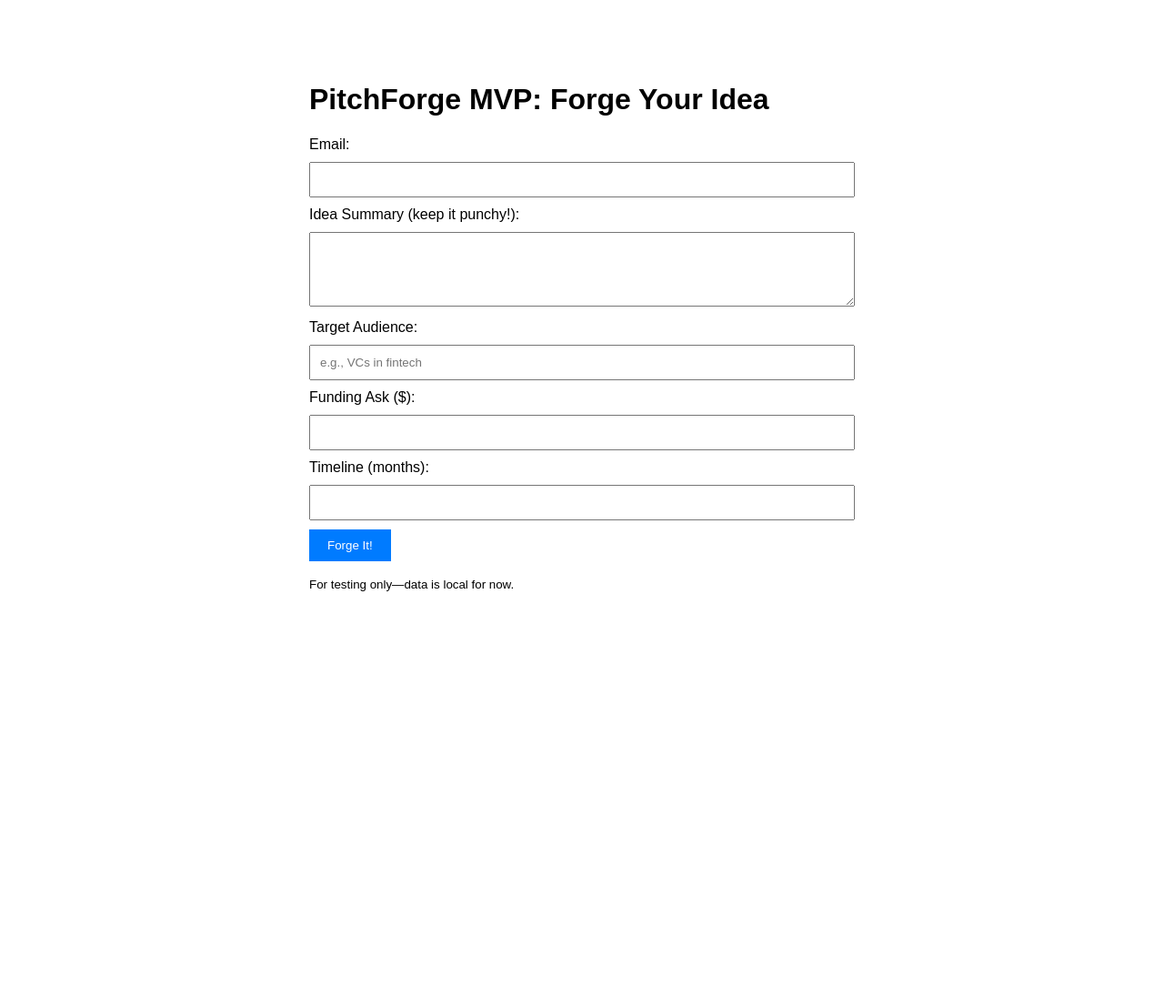
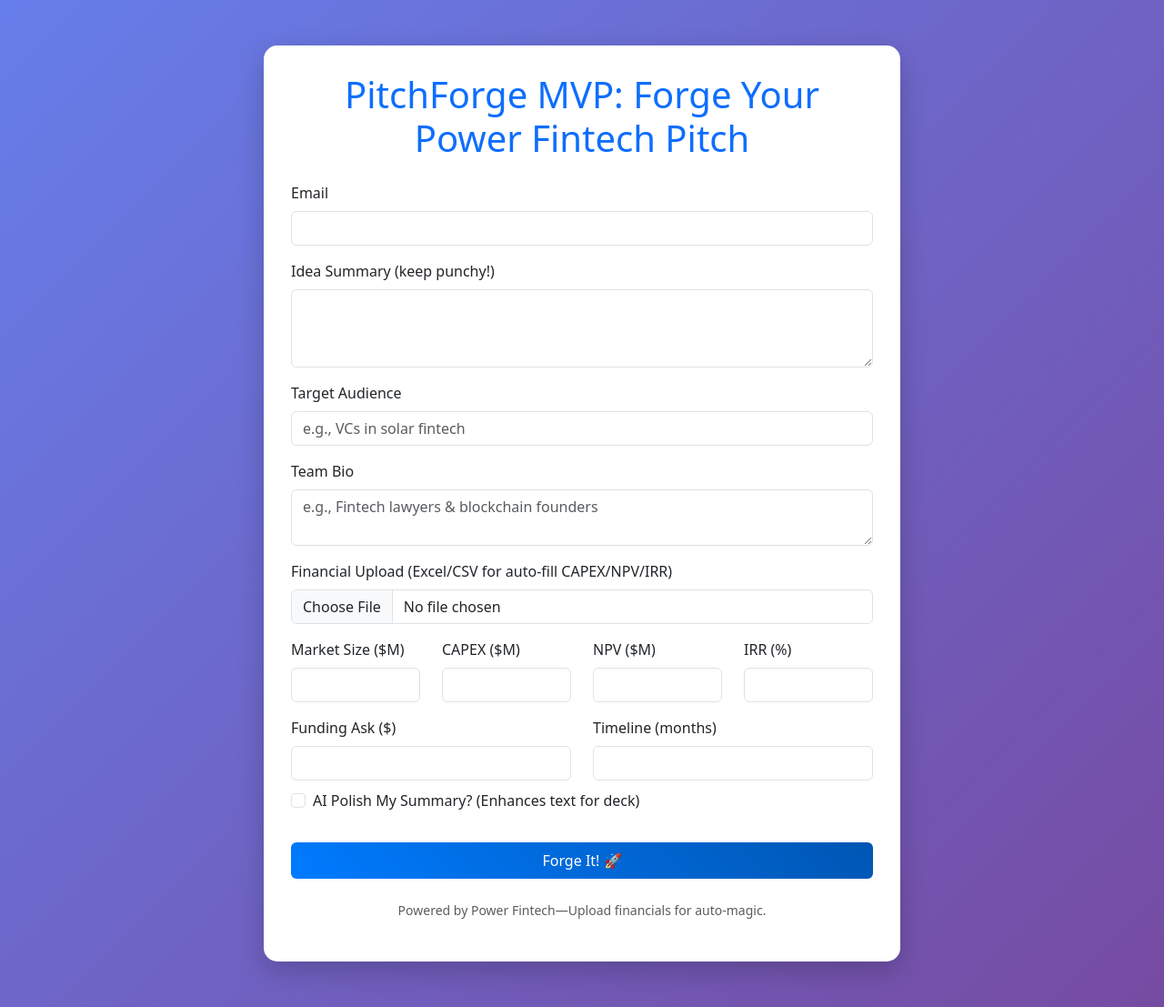
Before and after one commit to RodvenAdAstra/PitchForge-MVP, a Flask app: page / in a window 1280 px wide. Shown: the whole page at 91% size. Before the commit the page ends 650 px from the top, so only its background shows below. Run offline with Flask 3, Linux system fonts and the light colour scheme; some libraries are stand-ins or nearby versions.

Commit message:
Update form.html

```diff
--- a/templates/form.html
+++ b/templates/form.html
@@ -1,33 +1,84 @@
 <!DOCTYPE html>
-<html>
+<html lang="en">
 <head>
-    <title>PitchForge MVP - Tester Input</title>
+    <title>PitchForge MVP - Forge Your Pitch</title>
+    <link href="https://cdn.jsdelivr.net/npm/bootstrap@5.3.3/dist/css/bootstrap.min.css" rel="stylesheet">
     <style>
-        body { font-family: Arial, sans-serif; max-width: 600px; margin: 50px auto; padding: 20px; }
-        input, textarea { width: 100%; padding: 10px; margin: 10px 0; box-sizing: border-box; }
-        button { background: #007bff; color: white; padding: 10px 20px; border: none; cursor: pointer; }
-        .flash { color: red; }
+        body { background: linear-gradient(135deg, #667eea 0%, #764ba2 100%); min-height: 100vh; }
+        .form-card { background: white; border-radius: 15px; box-shadow: 0 10px 30px rgba(0,0,0,0.2); padding: 30px; max-width: 700px; margin: 50px auto; }
+        .btn-forge { background: linear-gradient(45deg, #007bff, #0056b3); border: none; }
+        .ai-toggle { margin: 10px 0; }
     </style>
 </head>
 <body>
-    <h1>PitchForge MVP: Forge Your Idea</h1>
-    {% with messages = get_flashed_messages() %}
-        {% if messages %}
-            <ul class="flash">
-                {% for message in messages %}
-                    <li>{{ message }}</li>
-                {% endfor %}
-            </ul>
-        {% endif %}
-    {% endwith %}
-    <form method="POST">
-        <label>Email: <input type="email" name="email" required></label><br>
-        <label>Idea Summary (keep it punchy!): <textarea name="idea_summary" rows="4" required></textarea></label><br>
-        <label>Target Audience: <input type="text" name="target_audience" placeholder="e.g., VCs in fintech"></label><br>
-        <label>Funding Ask ($): <input type="number" name="funding_ask" step="0.01"></label><br>
-        <label>Timeline (months): <input type="number" name="timeline_months" min="1"></label><br>
-        <button type="submit">Forge It!</button>
-    </form>
-    <p><small>For testing only—data is local for now.</small></p>
+    <div class="container">
+        <div class="form-card">
+            <h1 class="text-center mb-4 text-primary">PitchForge MVP: Forge Your Power Fintech Pitch</h1>
+            {% with messages = get_flashed_messages() %}
+                {% if messages %}
+                    <div class="alert alert-warning">
+                        {{ messages[0] }}
+                    </div>
+                {% endif %}
+            {% endwith %}
+            <form method="POST" enctype="multipart/form-data">
+                <div class="mb-3">
+                    <label class="form-label">Email</label>
+                    <input type="email" class="form-control" name="email" required>
+                </div>
+                <div class="mb-3">
+                    <label class="form-label">Idea Summary (keep punchy!)</label>
+                    <textarea class="form-control" name="idea_summary" rows="3" required></textarea>
+                </div>
+                <div class="mb-3">
+                    <label class="form-label">Target Audience</label>
+                    <input type="text" class="form-control" name="target_audience" placeholder="e.g., VCs in solar fintech">
+                </div>
+                <div class="mb-3">
+                    <label class="form-label">Team Bio</label>
+                    <textarea class="form-control" name="team_bio" rows="2" placeholder="e.g., Fintech lawyers & blockchain founders"></textarea>
+                </div>
+                <div class="mb-3">
+                    <label class="form-label">Financial Upload (Excel/CSV for auto-fill CAPEX/NPV/IRR)</label>
+                    <input type="file" class="form-control" name="financial_file" accept=".xlsx,.csv">
+                </div>
+                <div class="row">
+                    <div class="col-md-3">
+                        <label class="form-label">Market Size ($M)</label>
+                        <input type="number" class="form-control" name="market_size" step="0.01">
+                    </div>
+                    <div class="col-md-3">
+                        <label class="form-label">CAPEX ($M)</label>
+                        <input type="number" class="form-control" name="capex" step="0.01">
+                    </div>
+                    <div class="col-md-3">
+                        <label class="form-label">NPV ($M)</label>
+                        <input type="number" class="form-control" name="npv" step="0.01">
+                    </div>
+                    <div class="col-md-3">
+                        <label class="form-label">IRR (%)</label>
+                        <input type="number" class="form-control" name="irr" step="0.01">
+                    </div>
+                </div>
+                <div class="row mt-3">
+                    <div class="col-md-6">
+                        <label class="form-label">Funding Ask ($)</label>
+                        <input type="number" class="form-control" name="funding_ask" step="0.01">
+                    </div>
+                    <div class="col-md-6">
+                        <label class="form-label">Timeline (months)</label>
+                        <input type="number" class="form-control" name="timeline_months" min="1">
+                    </div>
+                </div>
+                <div class="form-check ai-toggle">
+                    <input class="form-check-input" type="checkbox" name="ai_polish" id="ai_polish">
+                    <label class="form-check-label" for="ai_polish">AI Polish My Summary? (Enhances text for deck)</label>
+                </div>
+                <button type="submit" class="btn btn-primary btn-forge w-100 mt-4 py-2">Forge It! 🚀</button>
+            </form>
+            <p class="text-center mt-4 small text-muted">Powered by Power Fintech—Upload financials for auto-magic.</p>
+        </div>
+    </div>
+    <script src="https://cdn.jsdelivr.net/npm/bootstrap@5.3.3/dist/js/bootstrap.bundle.min.js"></script>
 </body>
 </html>
```
